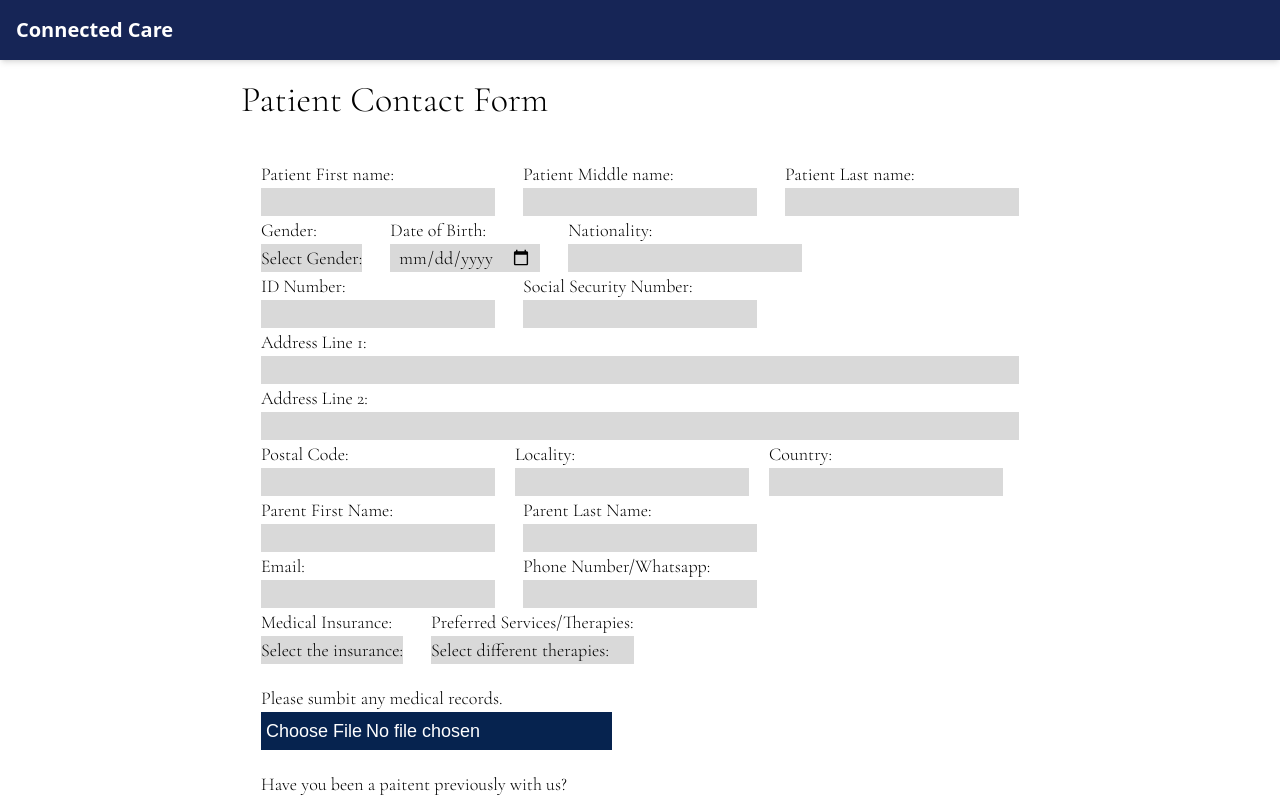
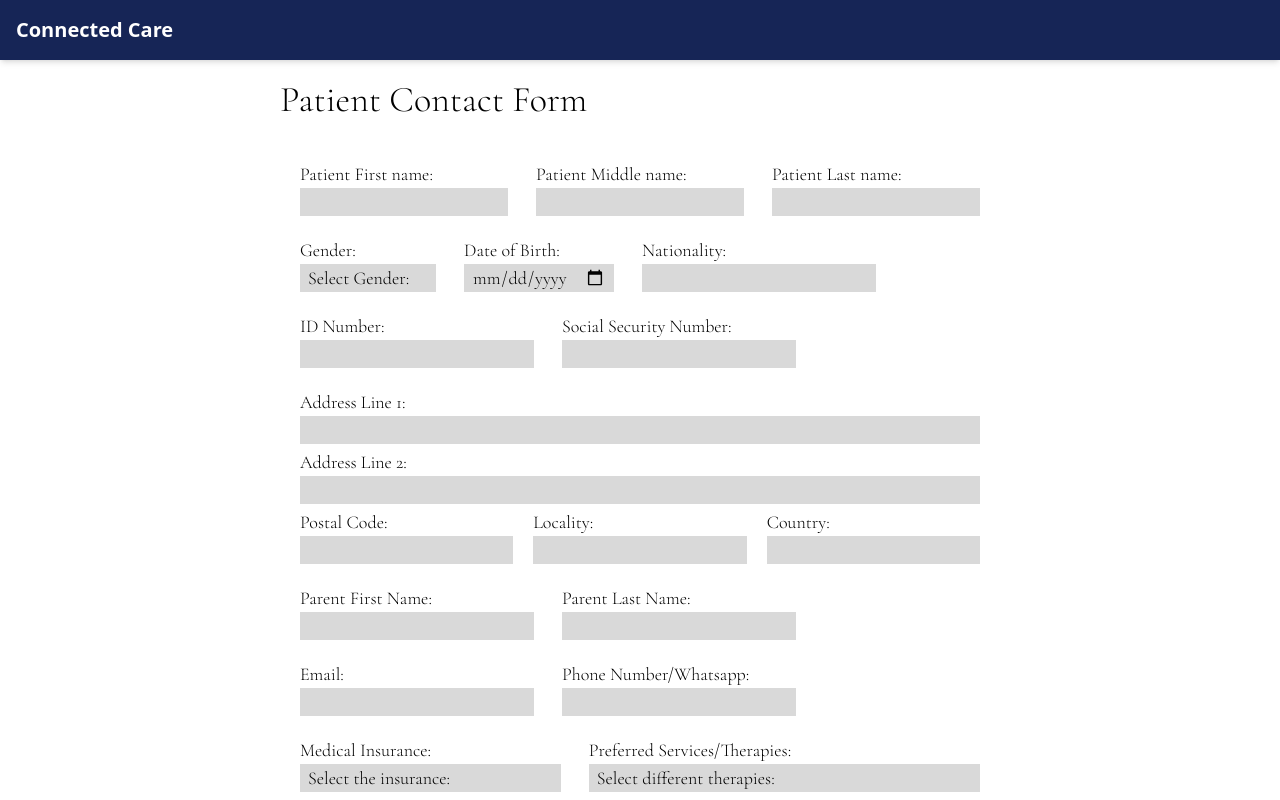
Before and after one commit to UTDallasEPICS/manos-unidas-for-autismo, a Nuxt app: page /contactForm in a window 1280 px wide. Shown: the top 800 px of the page. Built offline with nearby package versions, Linux system fonts and the light colour scheme; a web font is replaced by a local one.

Commit message:
- made css changes to contact form
- form is also responsive now

- footer is also in the correct place

```diff
--- a/assets/css/main.css
+++ b/assets/css/main.css
@@ -35,4 +35,10 @@
 	background-color: #d9d9d9;
 	fill: #d9d9d9;
 	padding: 0px 8px 0px 8px;
+	@media (width <= 40rem) {
+		width: calc(var(--spacing) * 40);
+	}
+	@media (width >= 40rem) {
+		width: calc(100%);
+	}
 }
--- a/pages/contactForm.vue
+++ b/pages/contactForm.vue
@@ -24,30 +24,29 @@
 	11. Submit button
 
     -->
-	<div></div>
 
 	<!--div container for the whole app-->
-	<div class="font-cormorant-garamond h-full flex-col">
-		<!--Navigation bar-->
-
+	<div class="font-cormorant-garamond h-auto flex-col">
 		<!--div container for the contact form-->
 		<div class="contactFormPage flex h-auto place-content-center">
-			<div class="contactFormArea flex-col flex-wrap font-light">
+			<div class="contactFormArea flex-col flex-wrap font-light md:w-180">
 				<!--Title of contact form-->
-				<h1 class="mt-5 text-4xl sm:mr-3">Patient Contact Form</h1>
+				<h1 class="mt-5 text-4xl sm:mr-5">Patient Contact Form</h1>
 
 				<!--div container for the form-->
-				<div class="contactFormContent justify-start p-5 text-lg">
+				<div class="justify-start p-5 text-lg">
 					<!--Form for contact form-->
 					<form
 						@submit.prevent="handleSubmit"
-						class="contactForm flex w-full flex-col flex-wrap justify-center bg-white"
+						class="flex w-full flex-col flex-wrap justify-center bg-white"
 					>
 						<!-- div class for the short answer type of responses-->
-						<div class="freeResponseArea flex-wrap gap-5 py-5">
+						<div class="flex flex-wrap gap-5 py-5">
 							<!--div class for the name portion (the name components should occupy the same line)-->
-							<div class="inputBoxRow flex h-auto w-full gap-7">
-								<div class="textLabelBox flex flex-col">
+							<div
+								class="flex h-auto w-full flex-col gap-3 sm:flex-row md:gap-7"
+							>
+								<div class="flex flex-col">
 									<label class="">Patient First name:</label>
 
 									<input
@@ -64,7 +63,7 @@
 									<input
 										type="middleName"
 										class="input"
-										v-model="middleName"
+										v-model="data.middleName"
 									/>
 								</div>
 
@@ -80,20 +79,20 @@
 								</div>
 							</div>
 
-							<div class="inputBoxRow flex h-auto w-full gap-7">
 							<div
-									class="textLabelBox relative flex flex-col"
+								class="flex h-auto w-full flex-col gap-7 sm:flex-row"
 							>
+								<div class="relative flex flex-col sm:w-1/5">
 									<label class="">Gender:</label>
 
 									<Listbox
 										v-model="gender"
 										as="div"
-										class="listbox fill-smoky bg-smoky flex w-full flex-col overflow-auto"
+										class="fill-smoky bg-smoky flex w-40 flex-col overflow-auto sm:w-full"
 									>
 										<div>
 											<ListboxButton
-												class="listboxButton"
+												class="flex w-full cursor-pointer items-start px-2"
 												>{{
 													gender == ""
 														? "Select Gender:"
@@ -102,11 +101,11 @@
 											>
 											<ListboxOptions
 												as="div"
-												class="listboxOptions bg-blay absolute flex w-full flex-col"
+												class="bg-blay absolute flex w-full flex-col"
 											>
 												<ListboxOption
 													as="div"
-													class="listboxOption flex w-full cursor-pointer"
+													class="flex w-full cursor-pointer hover:bg-blue-500"
 													v-for="(
 														g, index
 													) in genders"
@@ -122,7 +121,7 @@
 									</Listbox>
 								</div>
 
-								<div class="textLabelBox flex flex-col">
+								<div class="flex flex-col">
 									<label class="">Date of Birth:</label>
 									<input
 										class="input"
@@ -143,8 +142,10 @@
 								</div>
 							</div>
 
-							<div class="inputBoxRow flex h-auto w-full gap-7">
-								<div class="textLabelBox flex flex-col">
+							<div
+								class="flex h-auto w-full flex-col gap-3 sm:flex-row sm:gap-7"
+							>
+								<div class="flex flex-col">
 									<label class="">ID Number:</label>
 									<input
 										class="input"
@@ -153,7 +154,7 @@
 										v-model="data.ID"
 									/>
 								</div>
-								<div class="textLabelBox flex flex-col">
+								<div class="flex flex-col">
 									<label class=""
 										>Social Security Number:</label
 									>
@@ -166,11 +167,11 @@
 								</div>
 							</div>
 
-							<div class="addressInputBoxRow h-auto gap-1">
-								<div class="textLabelBox flex flex-col">
+							<div class="flex h-auto w-full flex-col gap-1">
+								<div class="flex flex-col">
 									<label class="">Address Line 1:</label>
 									<input
-										class="input"
+										class="input w-full"
 										type="address1"
 										required
 										v-model="data.address1"
@@ -219,7 +220,9 @@
 								</div>
 							</div>
 
-							<div class="inputBoxRow flex h-auto w-full gap-7">
+							<div
+								class="inputBoxRow flex h-auto w-full flex-col gap-3 sm:flex-row sm:gap-7"
+							>
 								<div class="textLabelBox flex flex-col">
 									<label class="">Parent First Name:</label>
 									<input
@@ -238,13 +241,14 @@
 								</div>
 							</div>
 
-							<div class="inputBoxRow flex h-auto w-full gap-7">
-								<div class="textLabelBox flex flex-col">
+							<div
+								class="flex h-auto w-full flex-col gap-3 sm:flex-row sm:gap-7"
+							>
+								<div class="flex flex-col">
 									<label class="">Email:</label>
 									<input
 										class="input"
 										type="email"
-										required
 										v-model="data.email"
 									/>
 								</div>
@@ -262,20 +266,20 @@
 								</div>
 							</div>
 
-							<div class="inputBoxRow flex h-auto w-full gap-7">
 							<div
-									class="textLabelBox relative flex flex-col"
+								class="flex h-auto w-full flex-col gap-7 sm:flex-row"
 							>
+								<div class="relative flex w-2/5 flex-col">
 									<label class="">Medical Insurance:</label>
 
 									<Listbox
 										v-model="insurance"
 										as="div"
-										class="listbox fill-smoky bg-smoky flex w-full flex-col overflow-auto"
+										class="fill-smoky bg-smoky flex w-full flex-col overflow-auto"
 									>
 										<div>
 											<ListboxButton
-												class="listboxButton cursor-pointer content-start"
+												class="listboxButton cursor-pointer content-start px-2"
 												>{{
 													insurance == ""
 														? "Select the insurance:"
@@ -285,10 +289,12 @@
 											<ListboxOptions
 												as="div"
 												class="listboxOptions bg-blay absolute flex w-full flex-col"
+												style="z-index: 20"
 											>
 												<ListboxOption
 													as="div"
 													class="listboxOption flex w-full cursor-pointer"
+													style="z-index: 20"
 													v-for="(
 														ins, index
 													) in insuranceOptions"
@@ -305,7 +311,7 @@
 								</div>
 
 								<div
-									class="textLabelBox relative flex flex-col"
+									class="textLabelBox relative flex w-3/5 flex-col"
 								>
 									<label class=""
 										>Preferred Services/Therapies:</label
@@ -314,11 +320,11 @@
 										v-model="therapies"
 										multiple
 										as="div"
-										class="listbox fill-smoky bg-smoky flex flex-col content-start overflow-auto"
+										class="fill-smoky bg-smoky flex w-full flex-col content-start overflow-y-scroll"
 									>
 										<div>
 											<ListboxButton
-												class="listboxButton cursor-pointer content-start"
+												class="cursor-pointer content-start px-2"
 												>{{
 													therapies.length > 0
 														? therapies
@@ -333,6 +339,7 @@
 											<ListboxOptions
 												as="div"
 												class="listboxOptions bg-blay absolute w-full flex-col"
+												style="z-index: 10"
 											>
 												<ul>
 													<ListboxOption
@@ -341,6 +348,7 @@
 														v-for="therapy in therapyOptions"
 														:key="therapy.name"
 														:value="therapy.name"
+														style="z-index: 10"
 													>
 														<div class="px-5">
 															{{ therapy.name }}
@@ -358,15 +366,18 @@
 							<div class="medicalRecords flex flex-col">
 								<p>Please sumbit any medical records.</p>
 								<label class="">
-									<button class="btn">
 									<input
-											@change="registerMedRec"
+										v-on:change="handleFileUpload"
+										class="btn h-full w-2/5 cursor-pointer p-2"
+										ref="fileInputRef"
 										type="file"
+										name="file"
+										accept=".jpg, .jpeg, .png, .pdf"
+										multiple
 									/>
-									</button>
 								</label>
 								<div
-									class="w-3/5"
+									class="bg-smoky w-3/5"
 									v-if="data.medicalRecordFiles.length > 0"
 								>
 									<div
@@ -380,7 +391,7 @@
 											{{ rec }}
 										</div>
 										<button
-											class="manosSubmit w-1/10 cursor-pointer"
+											class="btn w-1/10 cursor-pointer"
 											type="button"
 											@click="handleDeleteFile(rec)"
 											v-if="
@@ -629,8 +640,6 @@ async function handleSubmit() {
 		comment: data.comments,
 	};
 
-	console.log(formData);
-
 	try {
 		const response = await $fetch("/api/contactForm/form", {
 			method: "POST",
```
Lines whose indentation alone changed are shown as unchanged.
